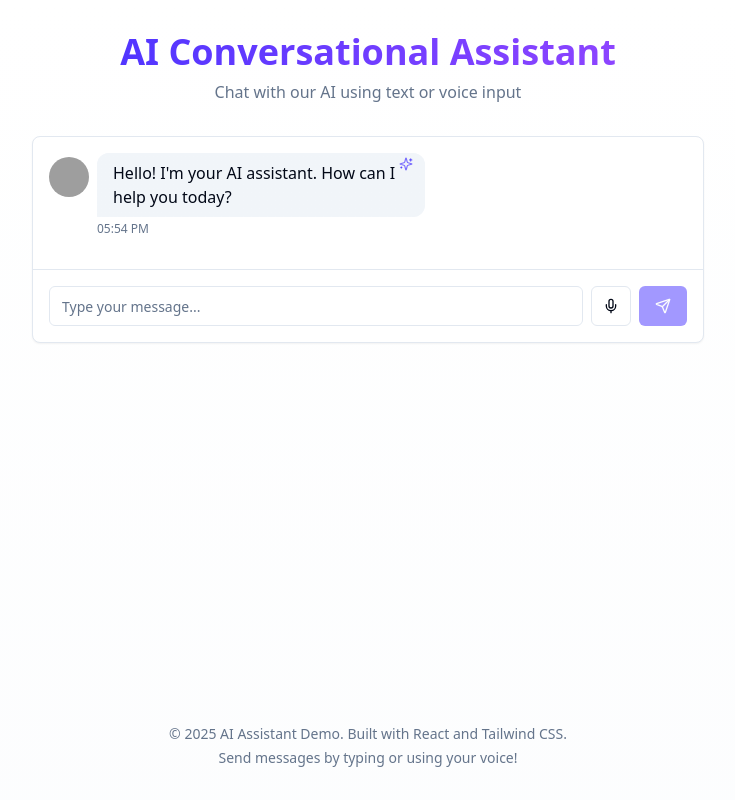
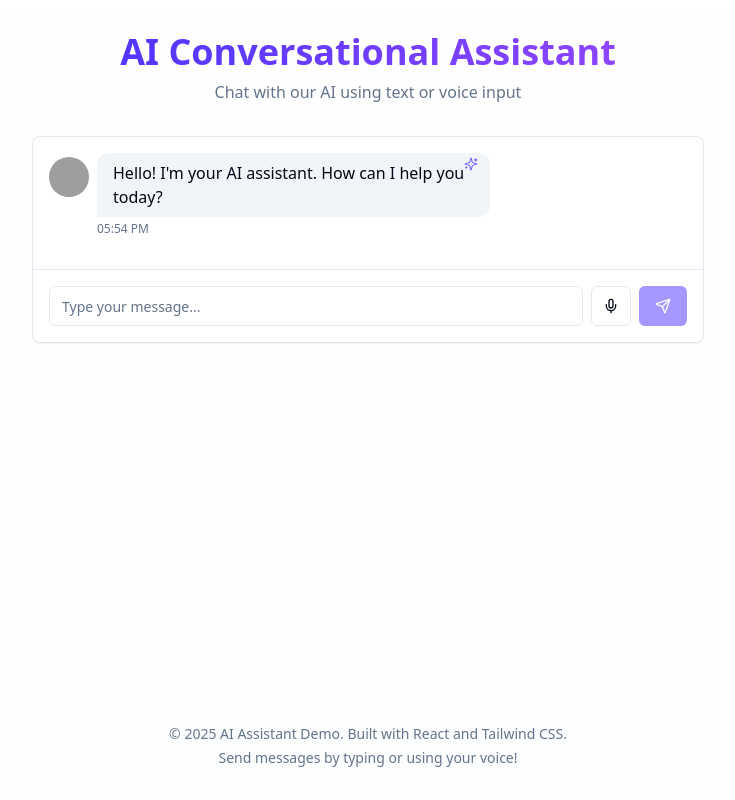
Before and after one commit to ssaanndwich/ariana-hackathon, a React (Vite) app: page / in a window 1280 px wide. Shown: the whole page, without its empty margins (272-1007 px from the left). Built offline with nearby package versions, Linux system fonts and the light colour scheme; grey boxes are pictures that could not be loaded.

Commit message:
Fix: Widen message bubble
Adjust message bubble width to fit content.

```diff
--- a/src/components/MessageBubble.tsx
+++ b/src/components/MessageBubble.tsx
@@ -27,7 +27,7 @@ const MessageBubble: React.FC<MessageBubbleProps> = ({
     'px-4 py-2 rounded-t-xl break-words',
     type === 'user'
       ? 'bg-primary text-white rounded-bl-xl ml-auto max-w-[90%]'
-      : 'bg-secondary text-foreground rounded-br-xl mr-auto max-w-[75%] relative overflow-hidden'
+      : 'bg-secondary text-foreground rounded-br-xl mr-auto max-w-[90%] relative overflow-hidden'
   );
 
   const containerClass = cn(
@@ -54,10 +54,10 @@ const MessageBubble: React.FC<MessageBubbleProps> = ({
       <div className="flex flex-col items-start">
         <div className={bubbleClass}>
           {type === 'ai' && (
-            <div className="absolute inset-0 bg-gradient-to-br from-secondary to-secondary/80 opacity-80 pointer-events-none"></div>
+            <div className="absolute inset-0 bg-gradient-to-br from-secondary to-secondary/80 opacity-50 pointer-events-none"></div>
           )}
 
-          <div className="relative">
+          <div className="relative z-10">
             {type === 'ai' && isTyping ? (
               <TypingAnimation
                 text={content}
```
